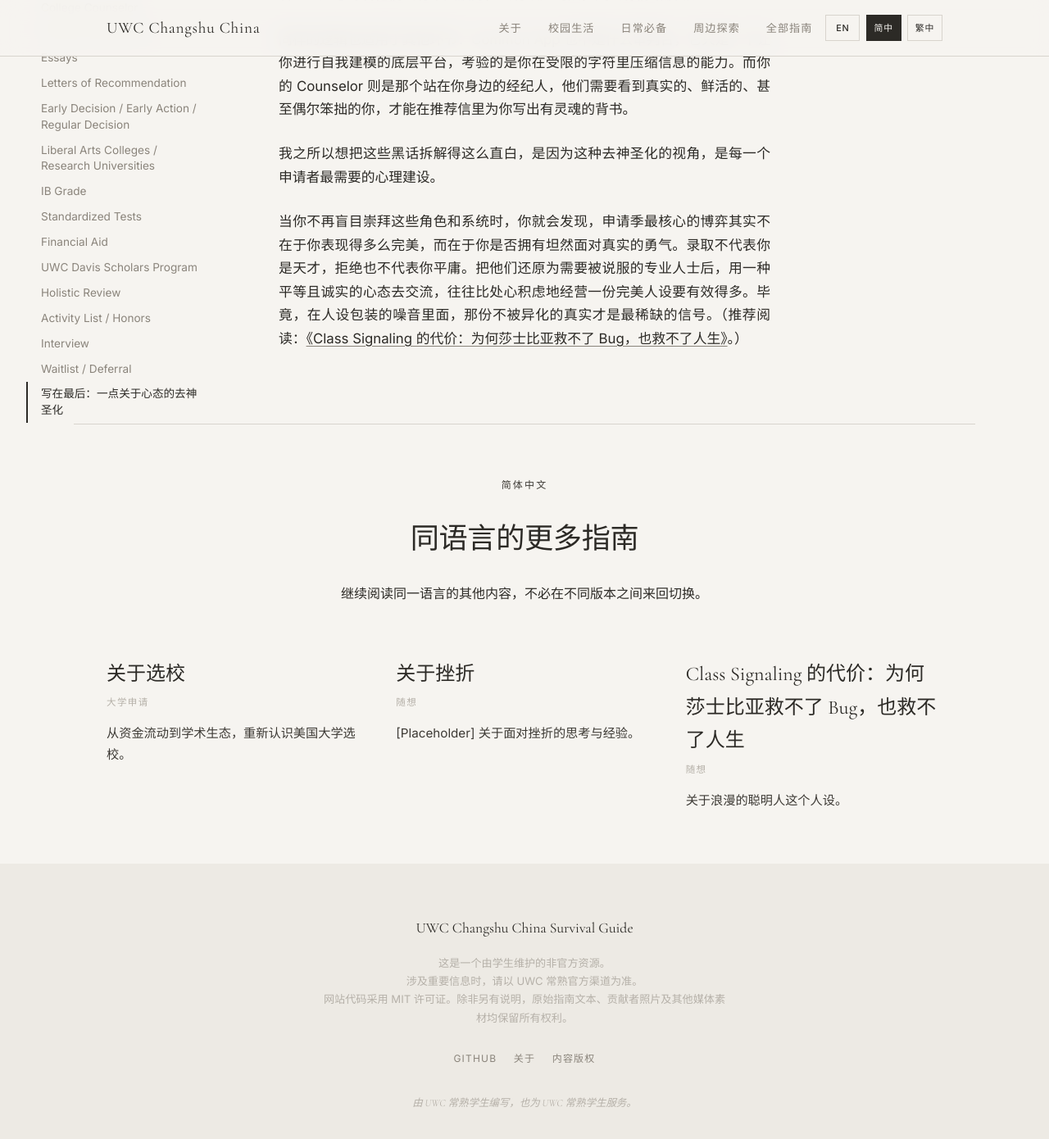
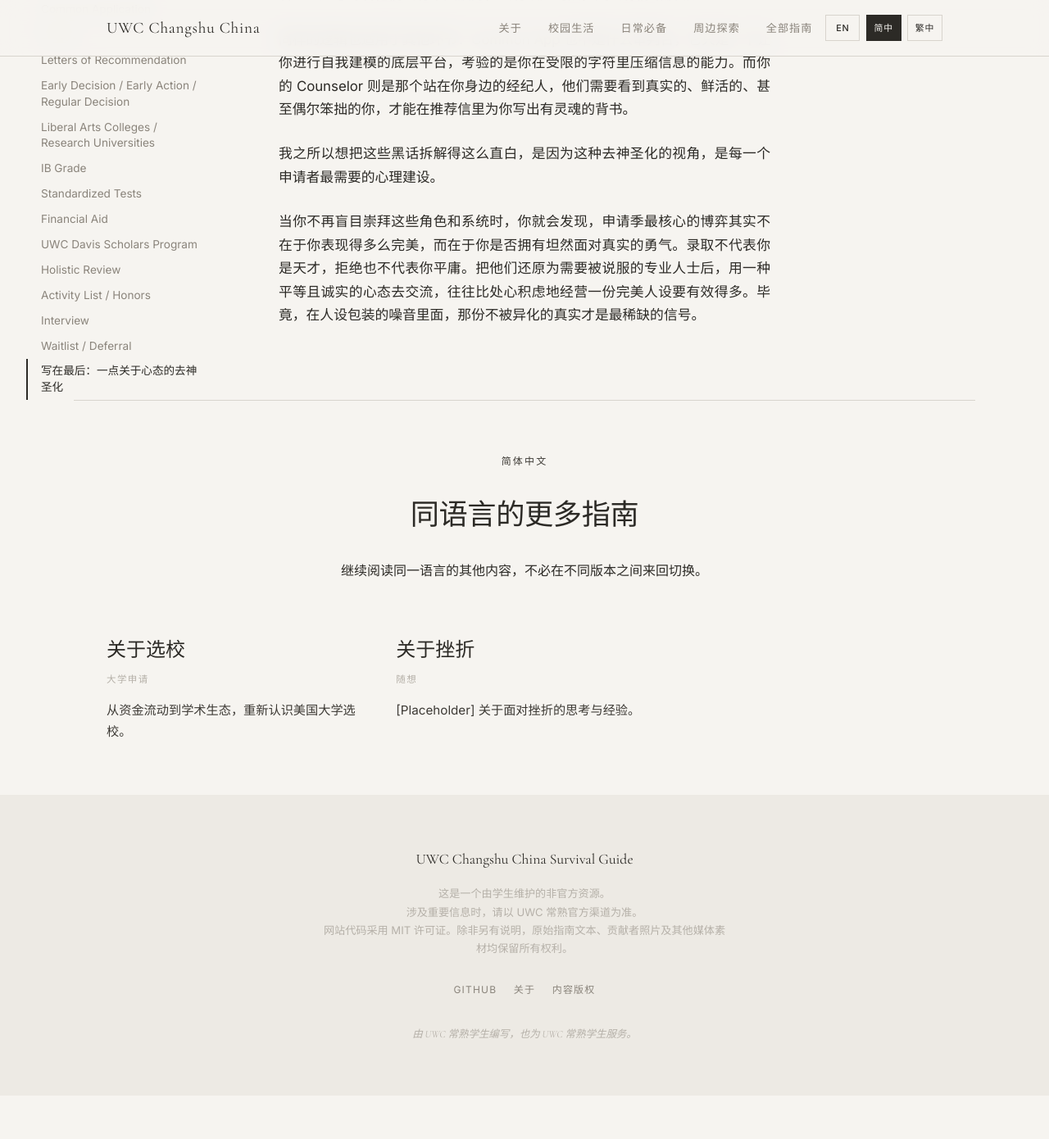
Before and after one commit to United-World-College/UWC-Survival-Guide, a Jekyll site: the page built from website/_guides/chinese/terminology-CN.md, in a window 1280 px wide and 1400 px high, scrolled down 14465 px. Shown: the top 1390 px of the window at 82% size. Built offline with Jekyll 4.4.1, drawn with Linux system fonts in a browser that asks for light colours; after the commit the page ends 15802 px from its top, so only the background shows below that.

Commit message:
chore: remove class-signaling guide and references

```diff
--- a/functions/backfill-submissions.js
+++ b/functions/backfill-submissions.js
@@ -24,7 +24,6 @@ const GUIDES_DIR = path.resolve(__dirname, "../website/_guides/default");
 const GUIDE_FILES = [
   "school-selection.md",
   "terminology.md",
-  "class-signaling.md",
 ];
 
 function parseGuide(filePath) {
--- a/website/_guides/chinese/class-signaling-CN.md
+++ /dev/null
@@ -1,18 +0,0 @@
----
-title: "Class Signaling 的代价：为何莎士比亚救不了 Bug，也救不了人生"
-category: "随想"
-description: "关于浪漫的聪明人这个人设。"
-order: 3
-author: "William"
-author_id: "william-huang"
-original_language: "zh-CN"
-guide_id: "class-signaling"
-language_code: "zh-CN"
-language_name: "简体中文"
-language_folder: "chinese"
-language_sort: 2
-published: 2026-04-15
-updated: 2026-04-16
----
-
-placeholder
--- a/website/_guides/chinese/terminology-CN.md
+++ b/website/_guides/chinese/terminology-CN.md
@@ -285,4 +285,4 @@ Common App 上有两个相关的栏目：
 
 我之所以想把这些黑话拆解得这么直白，是因为这种去神圣化的视角，是每一个申请者最需要的心理建设。
 
-当你不再盲目崇拜这些角色和系统时，你就会发现，申请季最核心的博弈其实不在于你表现得多么完美，而在于你是否拥有坦然面对真实的勇气。录取不代表你是天才，拒绝也不代表你平庸。把他们还原为需要被说服的专业人士后，用一种平等且诚实的心态去交流，往往比处心积虑地经营一份完美人设要有效得多。毕竟，在人设包装的噪音里面，那份不被异化的真实才是最稀缺的信号。（推荐阅读：[《Class Signaling 的代价：为何莎士比亚救不了 Bug，也救不了人生》]({{ '/guides/chinese/class-signaling-CN/' | relative_url }})。）
+当你不再盲目崇拜这些角色和系统时，你就会发现，申请季最核心的博弈其实不在于你表现得多么完美，而在于你是否拥有坦然面对真实的勇气。录取不代表你是天才，拒绝也不代表你平庸。把他们还原为需要被说服的专业人士后，用一种平等且诚实的心态去交流，往往比处心积虑地经营一份完美人设要有效得多。毕竟，在人设包装的噪音里面，那份不被异化的真实才是最稀缺的信号。
--- a/website/_guides/chinese/terminology-TW.md
+++ b/website/_guides/chinese/terminology-TW.md
@@ -285,4 +285,4 @@ Common App 上有兩個相關的欄目：
 
 我之所以想把這些黑話拆解得這麼直白，是因為這種去神聖化的視角，是每一個申請者最需要的心理建設。
 
-當你不再盲目崇拜這些角色和系統時，你就會發現，申請季最核心的博弈其實不在於你表現得多麼完美，而在於你是否擁有坦然面對真實的勇氣。錄取不代表你是天才，拒絕也不代表你平庸。把他們還原為需要被說服的專業人士後，你會發現，用一種平等且誠實的心態去交流，往往比處心積慮地經營一份完美人設要有效得多。畢竟，在人設包裝的噪音裡面，那份不被異化的真實才是最稀缺的信號。（推薦閱讀：[《Class Signaling 的代價：為何莎士比亞救不了 Bug，也救不了人生》]({{ '/guides/chinese/class-signaling-TW/' | relative_url }})。）
+當你不再盲目崇拜這些角色和系統時，你就會發現，申請季最核心的博弈其實不在於你表現得多麼完美，而在於你是否擁有坦然面對真實的勇氣。錄取不代表你是天才，拒絕也不代表你平庸。把他們還原為需要被說服的專業人士後，你會發現，用一種平等且誠實的心態去交流，往往比處心積慮地經營一份完美人設要有效得多。畢竟，在人設包裝的噪音裡面，那份不被異化的真實才是最稀缺的信號。
```
Also changed, not shown: website/_guides/chinese/class-signaling-TW.md (deleted, +0 -19 lines), website/_guides/default/class-signaling.md (deleted, +0 -18 lines), website/_guides/default/terminology.md (+1 -1 lines).
